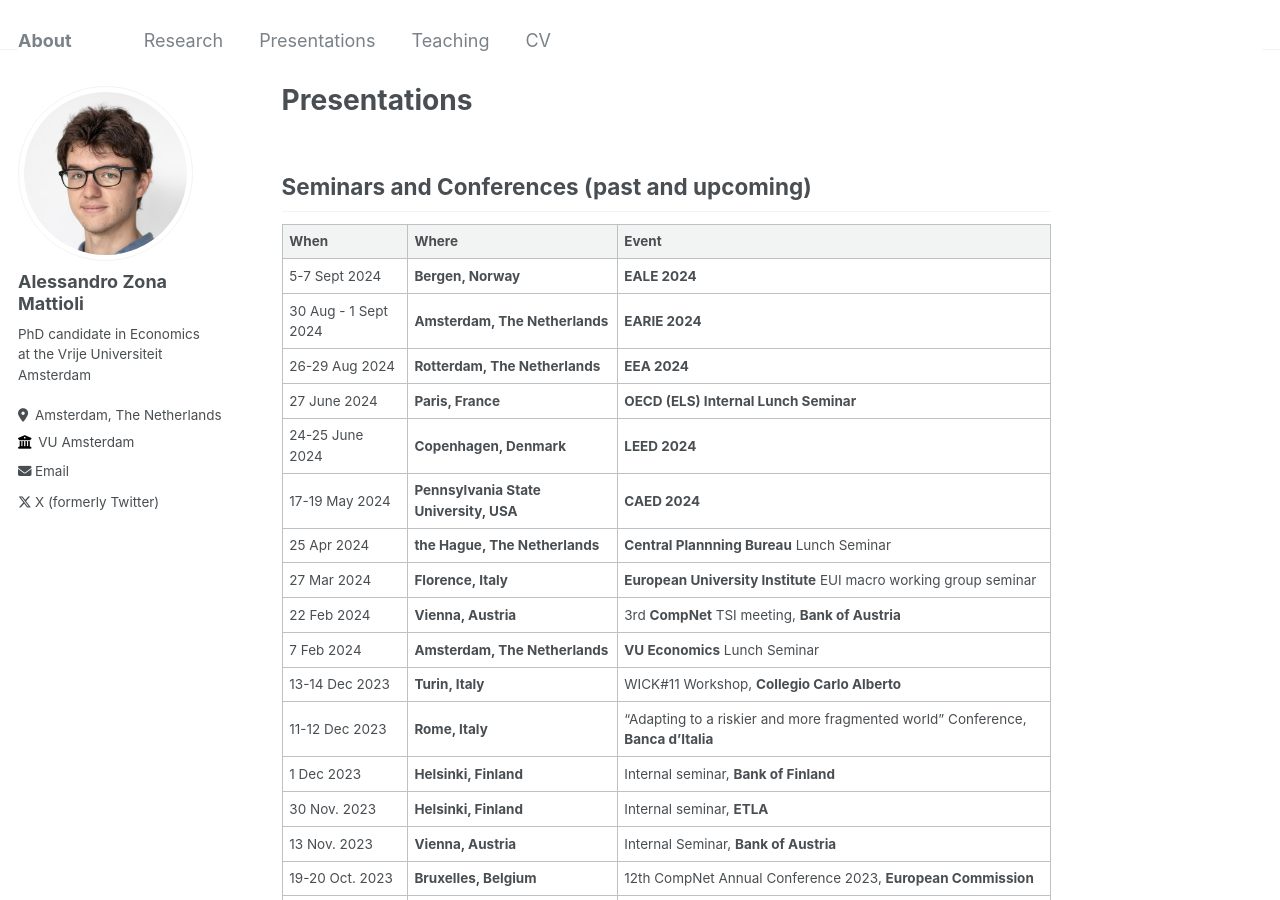
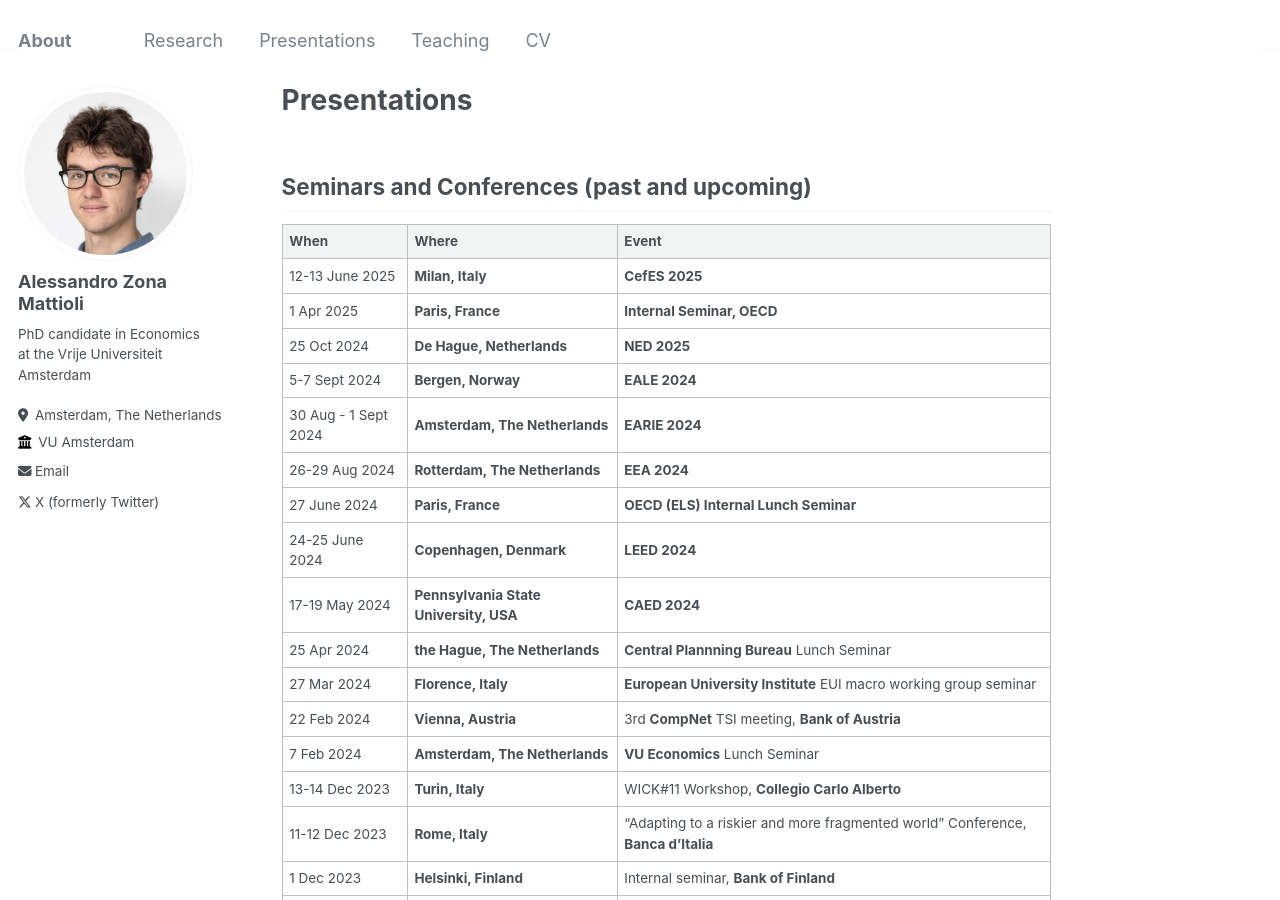
Before and after one commit to zmale/alessandrozonamattioli.github.io, a Jekyll site: the page built from _pages/presentations.md, in a window 1280 px wide and 900 px high. Built offline with Jekyll 4.4.1, drawn with Linux system fonts in a browser that asks for light colours.

Commit message:
Update presentations.md

```diff
--- a/_pages/presentations.md
+++ b/_pages/presentations.md
@@ -7,6 +7,9 @@ title: Presentations
 
 | When | Where | Event |
 | --- | --- | --- |
+| 12-13 June 2025 | **Milan, Italy** | **CefES 2025** |
+| 1 Apr 2025 | **Paris, France** | **Internal Seminar, OECD** |
+| 25 Oct 2024 | **De Hague, Netherlands** | **NED 2025** |
 | 5-7 Sept 2024  | **Bergen, Norway** | **EALE 2024** |
 | 30 Aug - 1 Sept 2024 | **Amsterdam, The Netherlands** | **EARIE 2024**
 | 26-29 Aug 2024 | **Rotterdam, The Netherlands** | **EEA 2024**
```
